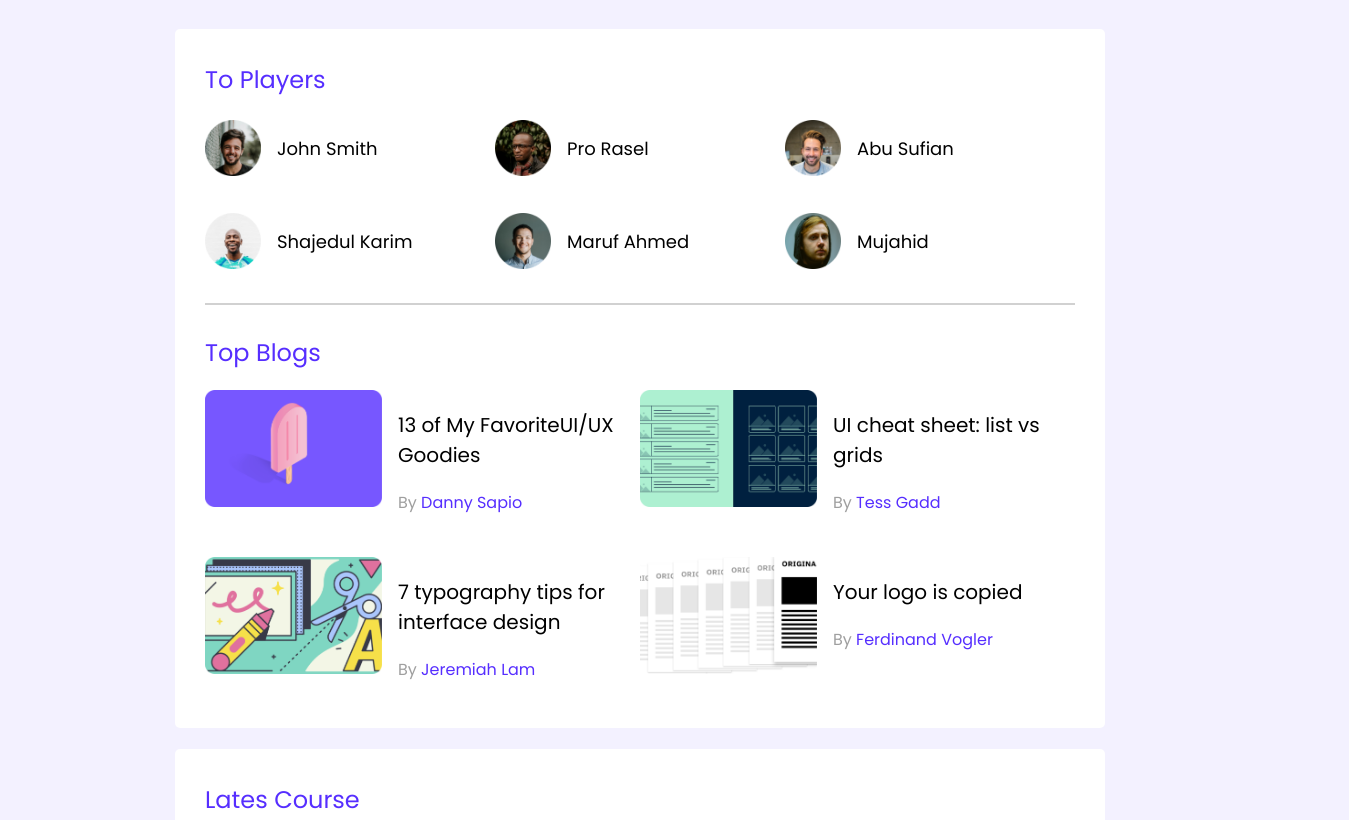
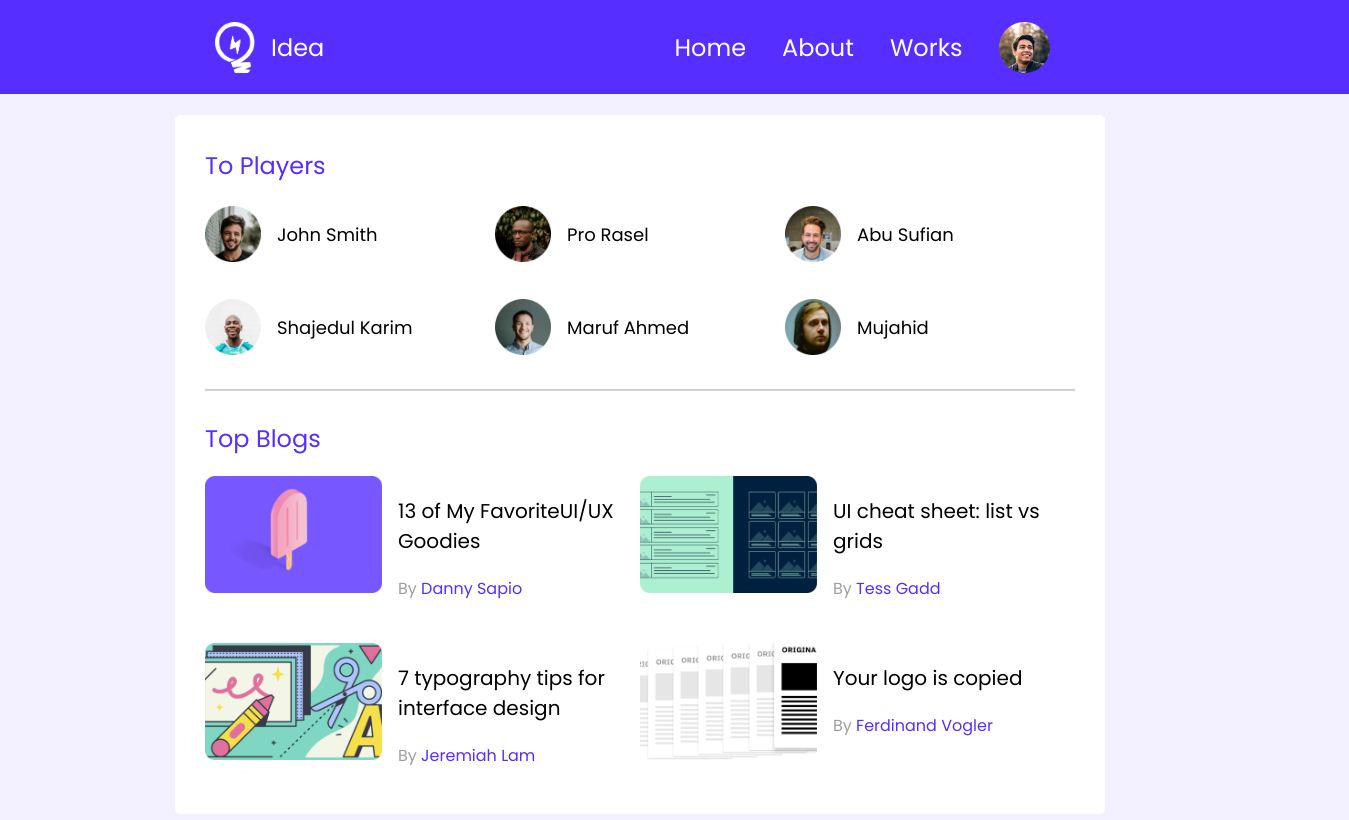
Before and after one commit to imam0321/responsive-web-css3, a plain HTML site: page index.html in a window 1280 px wide. Shown: the top 820 px of the page, 1349 px wide, since content can reach past the window. Drawn offline with Linux system fonts and the light colour scheme.

Commit message:
added navigation

```diff
--- a/Styles/style.css
+++ b/Styles/style.css
@@ -2,10 +2,50 @@
 @import url("https://fonts.googleapis.com/css2?family=Dancing+Script:wght@700&family=Poppins:ital,wght@0,400;0,700;1,200&family=Roboto:wght@300;400;700&display=swap");
 
 /* common styles or utilites */
+
 body {
   font-family: "Poppins", sans-serif;
   background-color: #f3f1ff;
+  margin: 0;
 }
+
+/*----------------
+    head secotion
+------------------*/
+
+.navigation {
+  background-color: #562eff;
+  width: 1349px;
+  height: 94px;
+  display: grid;
+  grid-template-columns: repeat(2, 1fr);
+}
+.navigation-left {
+  display: flex;
+  align-items: center;
+}
+.navigation-icon {
+  width: 40px;
+  height: 51px;
+  margin-left: 215px;
+  margin-right: 16px;
+}
+.navigation-right {
+  display: flex;
+  align-items: center;
+}
+.navigation-author {
+  text-decoration: none;
+  font-size: 24px;
+  font-weight: 500;
+  color: white;
+  margin-right: 36px;
+}
+
+/*----------------
+    main items
+------------------*/
+
 main {
   display: flex;
   flex-direction: column;
@@ -15,7 +55,6 @@ main {
   background-color: #ffffff;
   width: 870px;
   padding: 30px;
-
   border-radius: 5px;
   margin-top: 21px;
 }
@@ -27,6 +66,7 @@ hr {
 /*-------------------
  top players styles
  --------------------*/
+
 .top-players {
   margin-bottom: 30px;
 }
@@ -58,6 +98,7 @@ hr {
 /*-------------------
      top blogs styles
 ----------------------*/
+
 .blogs {
   display: grid;
   grid-template-columns: repeat(2, 1fr);
@@ -91,12 +132,18 @@ hr {
 /*----------------
     course styles
 ------------------*/
+
 .courses {
   display: grid;
   grid-template-columns: repeat(3, 1fr);
   grid-column-gap: 24px;
 }
-
+.course {
+  padding: 10px;
+  box-shadow: 10px 10px 50px rgba(0, 0, 0, 0.05);
+  border: 1px solid rgba(0, 0, 0, 0.05);
+  border-radius: 10px;
+}
 .course .course-banner img {
   width: 224px;
   height: 104px;
--- a/index.html
+++ b/index.html
@@ -16,7 +16,20 @@
   </head>
   <body>
     <!-- header start -->
-    <header></header>
+    <header>
+      <nav class="navigation">
+        <div class="navigation-left">
+          <img class="navigation-icon" src="images/icons/logo.png" />
+          <a class="navigation-author" href="">Idea</a>
+        </div>
+        <div class="navigation-right">
+          <a class="navigation-author" href="">Home</a>
+          <a class="navigation-author" href="">About</a>
+          <a class="navigation-author" href="">Works</a>
+          <img src="images/icons/profile.png" />
+        </div>
+      </nav>
+    </header>
     <!-- header end -->
 
     <!-- main section -->
```
